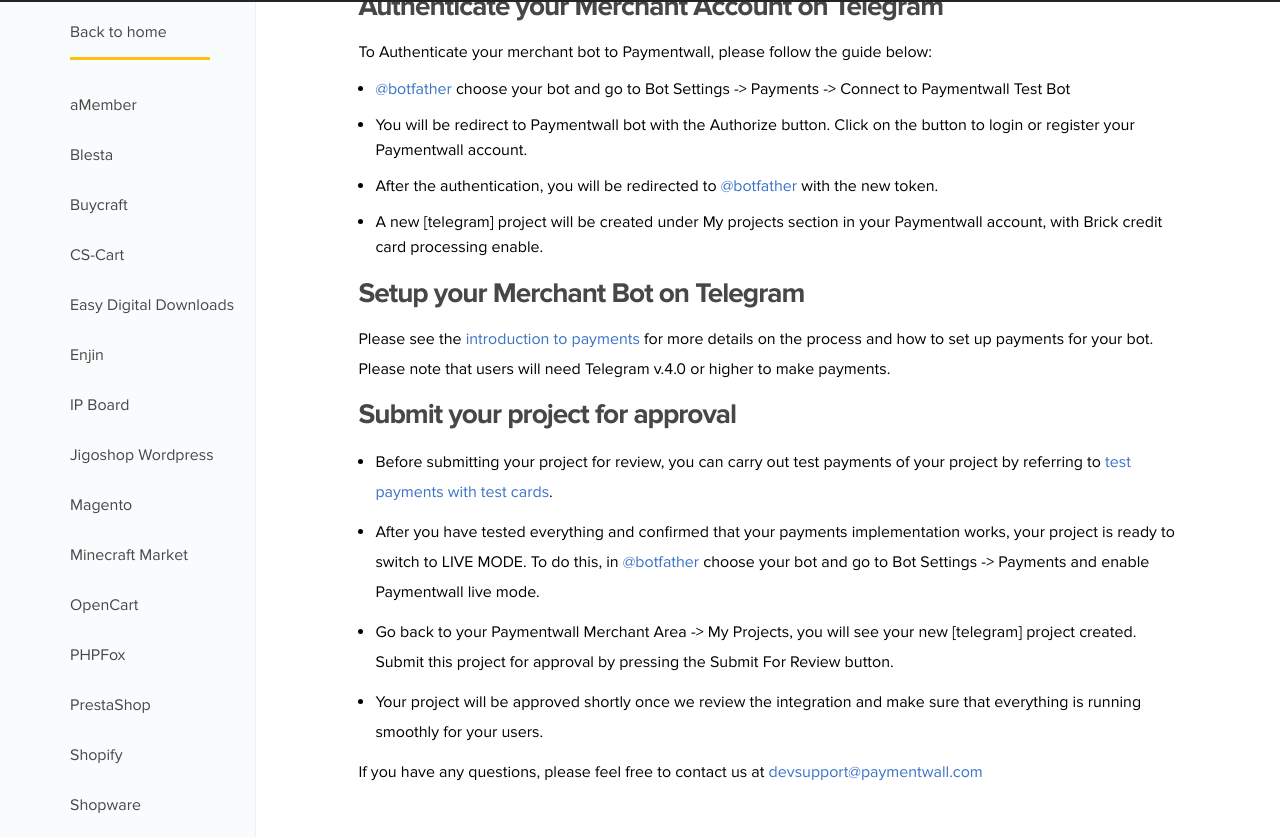
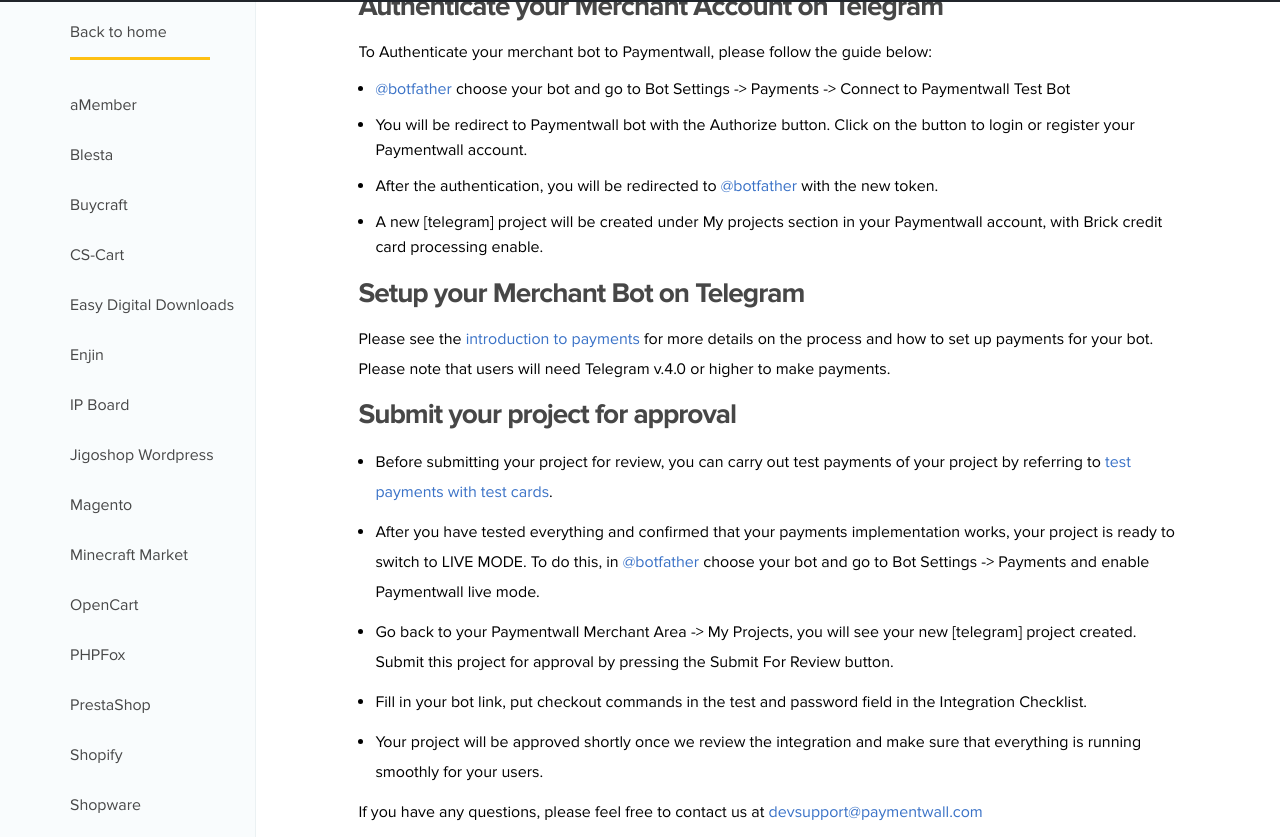
Before and after one commit to rmalgazeiro/paymentwall.github.io, a Jekyll site: the page built from modules/Telegram.md, in a window 1280 px wide and 900 px high, scrolled down 668 px, cut to the strip 63-900 px from the top of the window. Built offline with Jekyll 4.4.1, drawn with Linux system fonts in a browser that asks for light colours; some web fonts are replaced.

Commit message:
Update Telegram

```diff
--- a/modules/Telegram.md
+++ b/modules/Telegram.md
@@ -45,6 +45,8 @@
 
 * Go back to your Paymentwall Merchant Area -> My Projects, you will see your new [telegram] project created. Submit this project for approval by pressing the Submit For Review button.
 
+* Fill in your bot link, put checkout commands in the test and password field in the Integration Checklist.
+
 * Your project will be approved shortly once we review the integration and make sure that everything is running smoothly for your users.
 
 If you have any questions, please feel free to contact us at [devsupport@paymentwall.com](mailto:devsupport@paymentwall.com)
```
